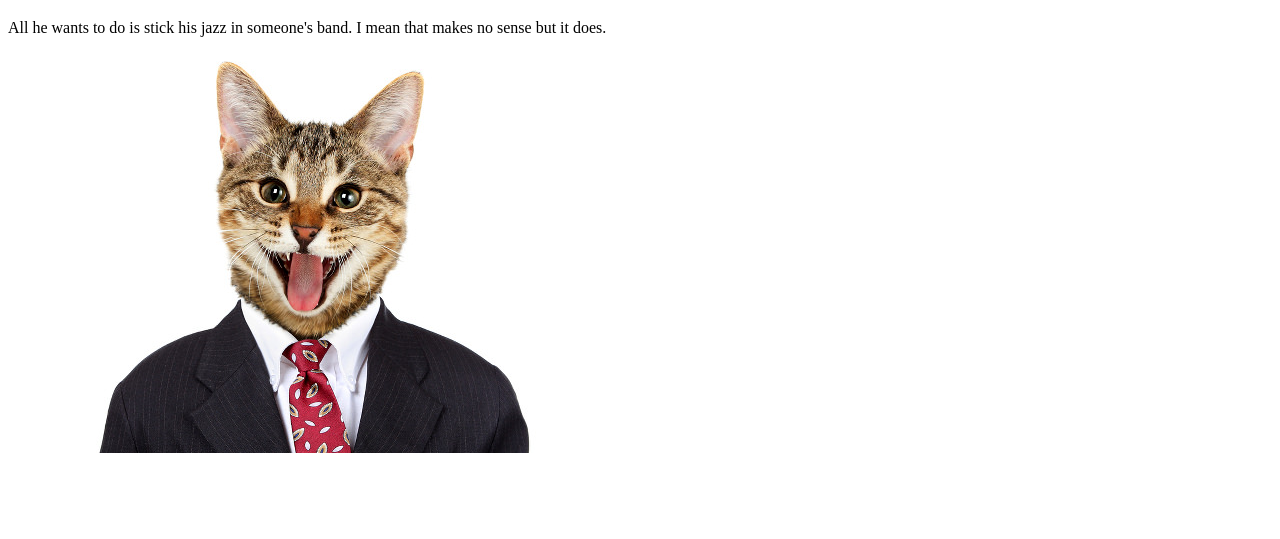
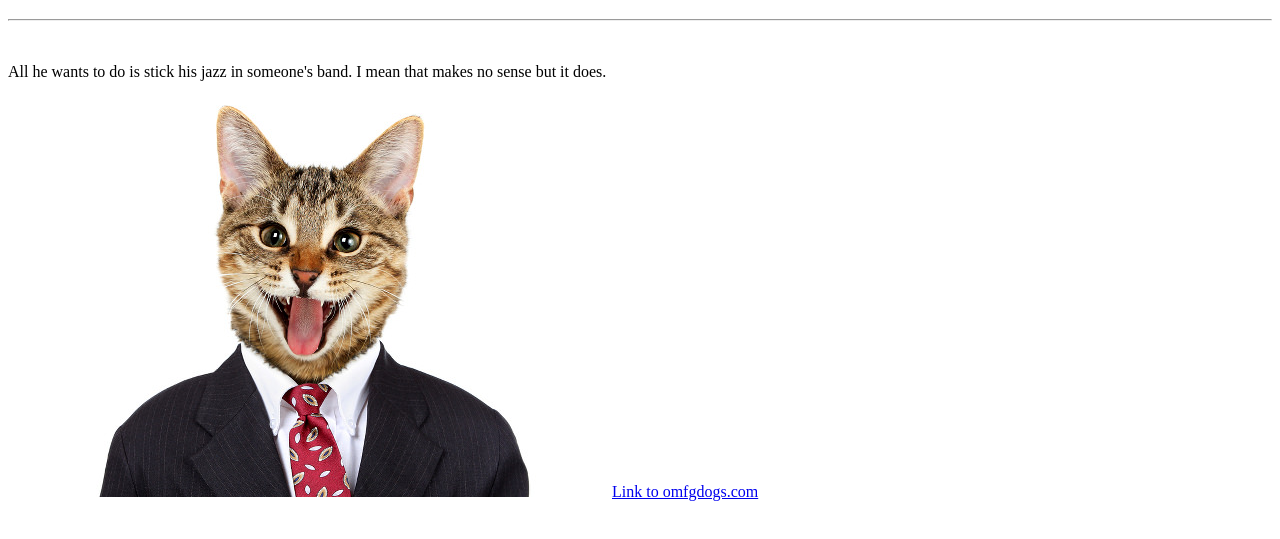
Before and after one commit to valentinena/kitten, a plain HTML site: page index.html in a window 1280 px wide. Shown: the part 61-600 px from the top of the page. Drawn offline with Linux system fonts and the light colour scheme.

Commit message:
added url link

```diff
--- a/index.html
+++ b/index.html
@@ -6,11 +6,15 @@
 
   <body>
     <h1> Welcome to my awesome website</h1>
+    <hr>
+
+    <br>
 
     <p> All he wants to do is stick his jazz in someone's band. I mean that makes no sense but it does. </p>
 
     <img src="cats-politics-TN.jpg" alt=catsuit>
 
+    <a href="www.omfgdogs.com">Link to omfgdogs.com</a>
 
    </body>
 
```
